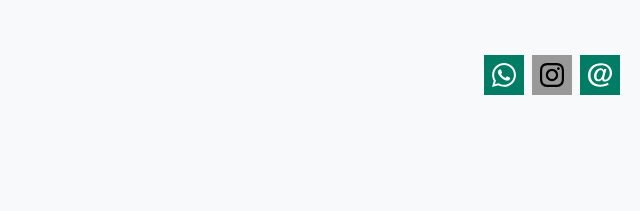
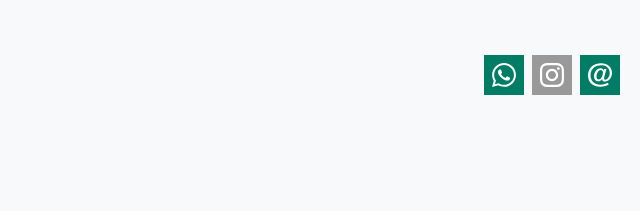
Before and after one commit to alexjunq/ultrasssonando, a website: page public/index.html in a window 1280 px wide. Shown: the top 211 px of the page, 640-1280 px from the left. Drawn offline with nearby package versions, Linux system fonts and the light colour scheme.

Commit message:
fix logo color

```diff
--- a/public/index.html
+++ b/public/index.html
@@ -50,7 +50,7 @@
       .highlight-1 { color: #e5007e;}
       .highlight-2 { color: #009ee2;}
       .uc1 { background:#007D64; fill:white;}
-      .uc2 { background:#999999; fill:black;}
+      .uc2 { background:#999999; fill:White;}
       .hl1 { position: absolute; margin-left: -150px; margin-top: -160px; width: 300px; height: 300px; }
       .hl2 { width: 60px; height: 76px; margin-top: 0;}
       .hl3 { width: 318px; height: 76px; margin-top: 0; /* 1063 x 246 */}
```
